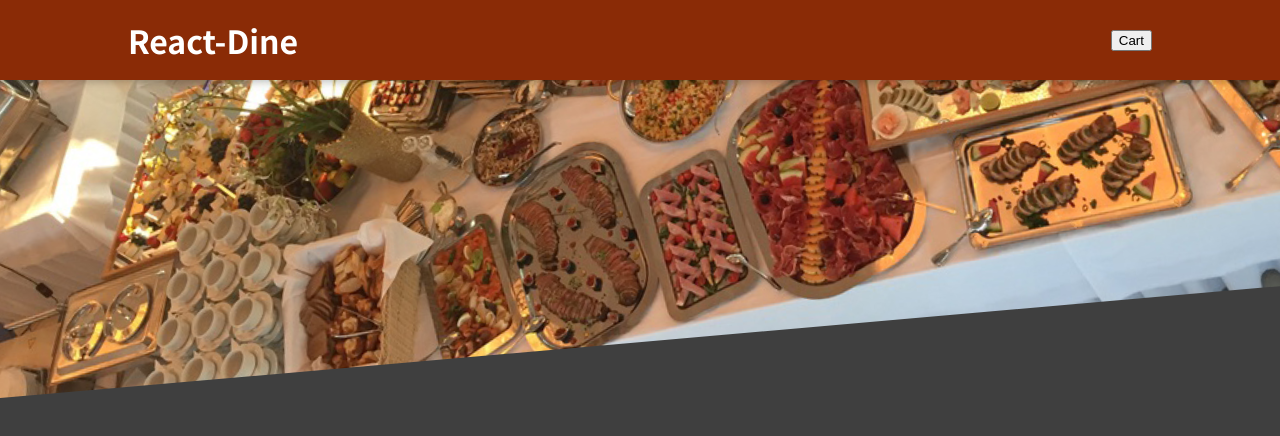
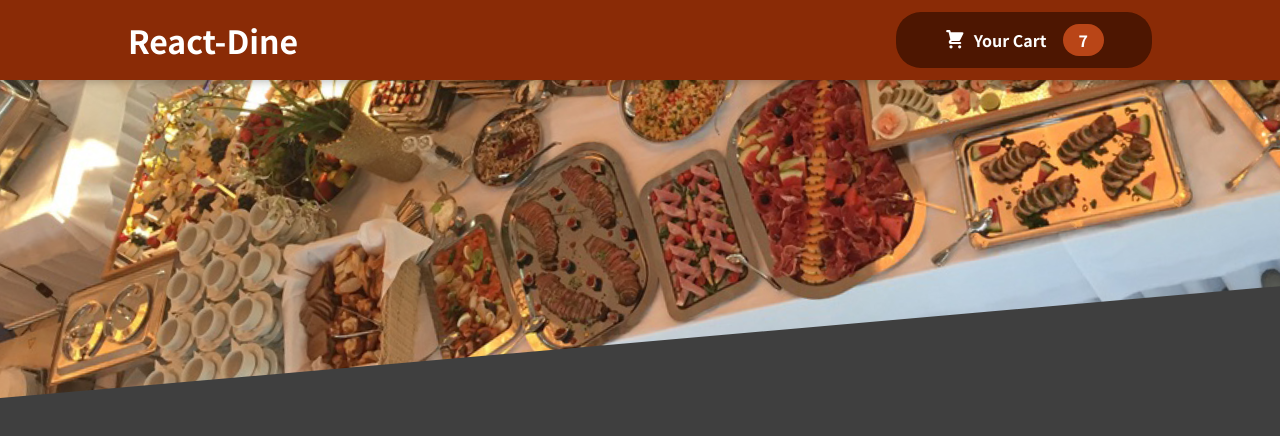
Before and after one commit to RahimMahat/React-Dine-App, a React (Create React App) app: page / in a window 1280 px wide. Shown: the top 436 px of the page. Built offline with nearby package versions, Linux system fonts and the light colour scheme.

Commit message:
adding header cart button in layout

```diff
--- /dev/null
+++ b/src/components/Cart/CartIcon.js
@@ -0,0 +1,13 @@
+const CartIcon = () => {
+  return (
+    <svg
+      xmlns="http://www.w3.org/2000/svg"
+      viewBox="0 0 20 20"
+      fill="currentColor"
+    >
+      <path d="M3 1a1 1 0 000 2h1.22l.305 1.222a.997.997 0 00.01.042l1.358 5.43-.893.892C3.74 11.846 4.632 14 6.414 14H15a1 1 0 000-2H6.414l1-1H14a1 1 0 00.894-.553l3-6A1 1 0 0017 3H6.28l-.31-1.243A1 1 0 005 1H3zM16 16.5a1.5 1.5 0 11-3 0 1.5 1.5 0 013 0zM6.5 18a1.5 1.5 0 100-3 1.5 1.5 0 000 3z" />
+    </svg>
+  );
+};
+
+export default CartIcon;
--- a/src/components/Layout/Header.js
+++ b/src/components/Layout/Header.js
@@ -1,5 +1,6 @@
 import React, { Fragment } from "react";
-
+// importing HeaderCartButton
+import HeaderCartButton from "./HeaderCartButton";
 // importing image
 import dineImage from "../../assets/meals.jpg";
 // importing css
@@ -10,7 +11,7 @@
     <Fragment>
       <header className={classes.header}>
         <h1>React-Dine</h1>
-        <button>Cart</button>
+        <HeaderCartButton />
       </header>
       <div className={classes["main-image"]}>
         <img src={dineImage} alt="Dining Table" />
--- a/src/components/Layout/HeaderCartButton.js
+++ b/src/components/Layout/HeaderCartButton.js
@@ -0,0 +1,17 @@
+import React from "react";
+import CartIcon from "../Cart/CartIcon";
+import classes from "./HeaderCartButton.module.css";
+
+const HeaderCartButton = (props) => {
+  return (
+    <button className={classes.button}>
+      <span className={classes.icon}>
+        <CartIcon />
+      </span>
+      <span>Your Cart</span>
+      <span className={classes.badge}>7</span>
+    </button>
+  );
+};
+
+export default HeaderCartButton;
--- a/src/components/Layout/HeaderCartButton.module.css
+++ b/src/components/Layout/HeaderCartButton.module.css
@@ -0,0 +1,59 @@
+.button {
+  cursor: pointer;
+  font: inherit;
+  border: none;
+  background-color: #4d1601;
+  color: white;
+  padding: 0.75rem 3rem;
+  display: flex;
+  justify-content: space-around;
+  align-items: center;
+  border-radius: 25px;
+  font-weight: bold;
+}
+
+.button:hover,
+.button:active {
+  background-color: #2c0d00;
+}
+
+.icon {
+  width: 1.35rem;
+  height: 1.35rem;
+  margin-right: 0.5rem;
+}
+
+.badge {
+  background-color: #b94517;
+  padding: 0.25rem 1rem;
+  border-radius: 25px;
+  margin-left: 1rem;
+  font-weight: bold;
+}
+
+.button:hover .badge,
+.button:active .badge {
+  background-color: #92320c;
+}
+
+.bump {
+  animation: bump 300ms ease-out;
+}
+
+@keyframes bump {
+  0% {
+    transform: scale(1);
+  }
+  10% {
+    transform: scale(0.9);
+  }
+  30% {
+    transform: scale(1.1);
+  }
+  50% {
+    transform: scale(1.15);
+  }
+  100% {
+    transform: scale(1);
+  }
+}
```
